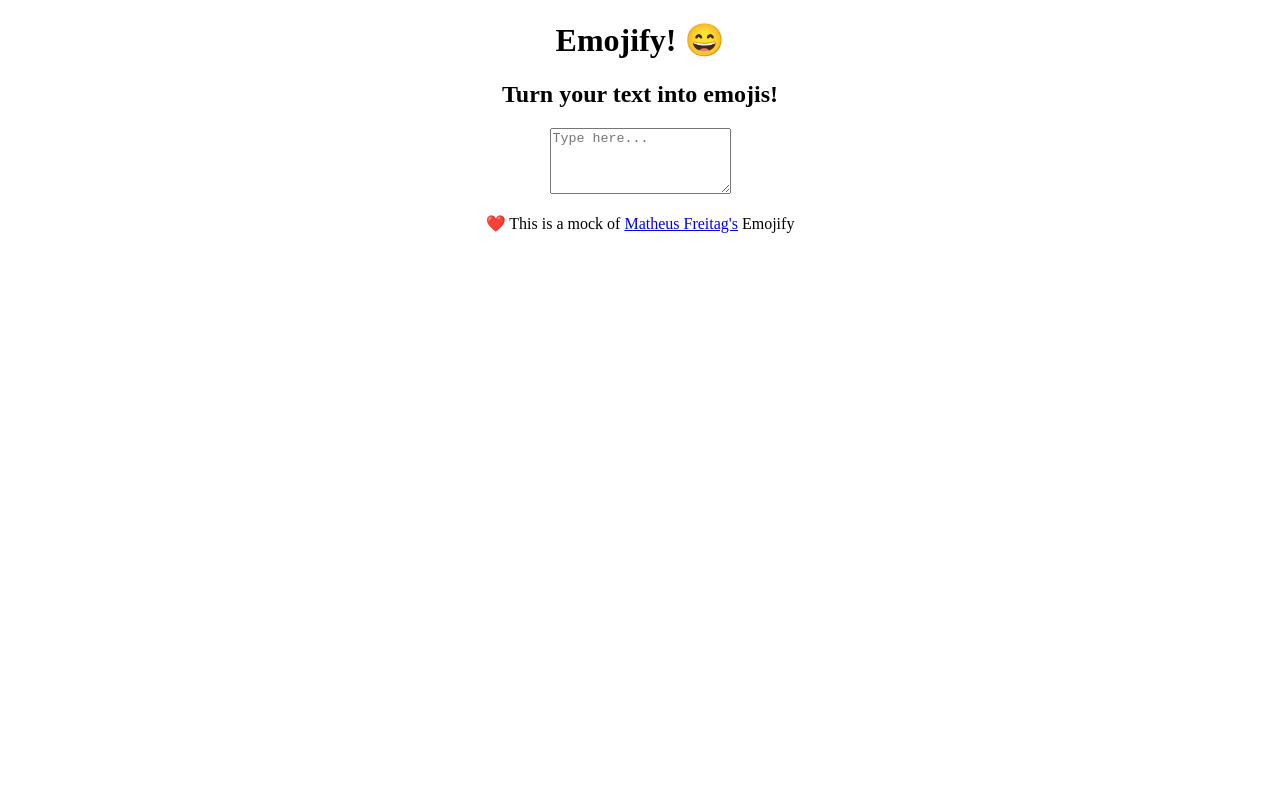
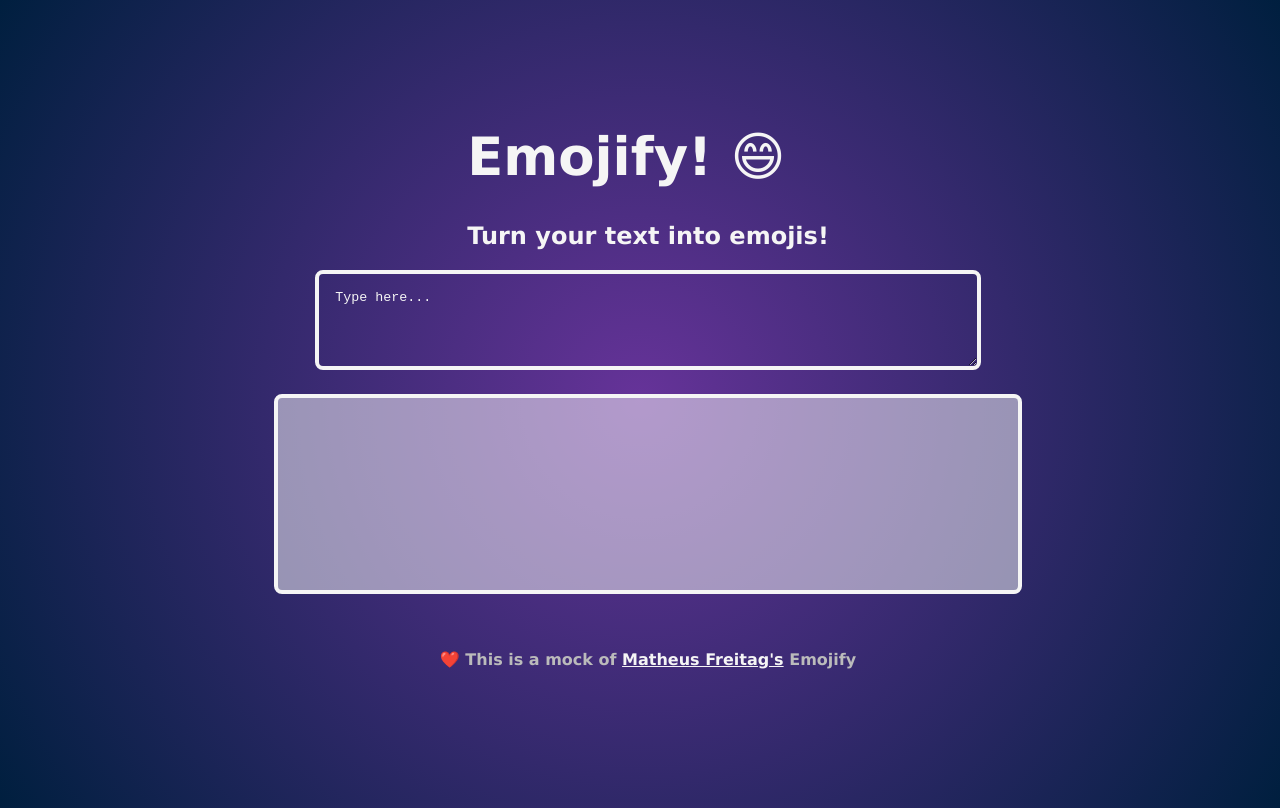
Before and after one commit to NTielman/mock-emojify, a React (Create React App) app: page / in a window 1280 px wide. Built offline with nearby package versions, Linux system fonts and the light colour scheme.

Commit message:
added styling

```diff
--- a/src/App.css
+++ b/src/App.css
@@ -1,38 +1,72 @@
-.App {
-  text-align: center;
+html, body {
+  width: 100%;
+  height: 100vh;
 }
 
-.App-logo {
-  height: 40vmin;
-  pointer-events: none;
+::after,
+::before,
+* {
+  box-sizing: border-box;
 }
 
-@media (prefers-reduced-motion: no-preference) {
-  .App-logo {
-    animation: App-logo-spin infinite 20s linear;
-  }
+body {
+  background: radial-gradient(circle,#639,#001f3f);
+  color: whitesmoke;
+  font-family: 'Lucida Sans', 'Lucida Sans Regular', 'Lucida Grande', 'Lucida Sans Unicode', Geneva, Verdana, sans-serif;
 }
 
-.App-header {
-  background-color: #282c34;
-  min-height: 100vh;
+#root {
+  height: 100%;
+}
+
+.App {
+  width: 100%;
+  height: 100%;
+  display: grid;
+  place-items: center;
+  align-content: center;
+}
+
+h1 {
+  font-size: 3.3rem;
+}
+
+main {
+  width: 100%;
+  max-width: 65%;
   display: flex;
   flex-direction: column;
+  gap: 1.5rem;
   align-items: center;
-  justify-content: center;
-  font-size: calc(10px + 2vmin);
-  color: white;
 }
 
-.App-link {
-  color: #61dafb;
+textarea {
+  background-color: transparent;
+  color: inherit;
+  width: 80%;
 }
 
-@keyframes App-logo-spin {
-  from {
-    transform: rotate(0deg);
-  }
-  to {
-    transform: rotate(360deg);
-  }
+textarea::placeholder,
+a {
+  color: whitesmoke;
 }
+
+textarea,
+.result-box {
+  padding: 1rem;
+  border: .25rem solid whitesmoke;
+  border-radius: 8px;
+
+}
+
+.result-box {
+  background: rgba(255,255,255, 0.5);
+  width: 90%;
+  min-height: 200px;
+}
+
+footer {
+  margin: 2.5rem;
+  color: #bbb;
+  font-weight: bold;
+}
```
